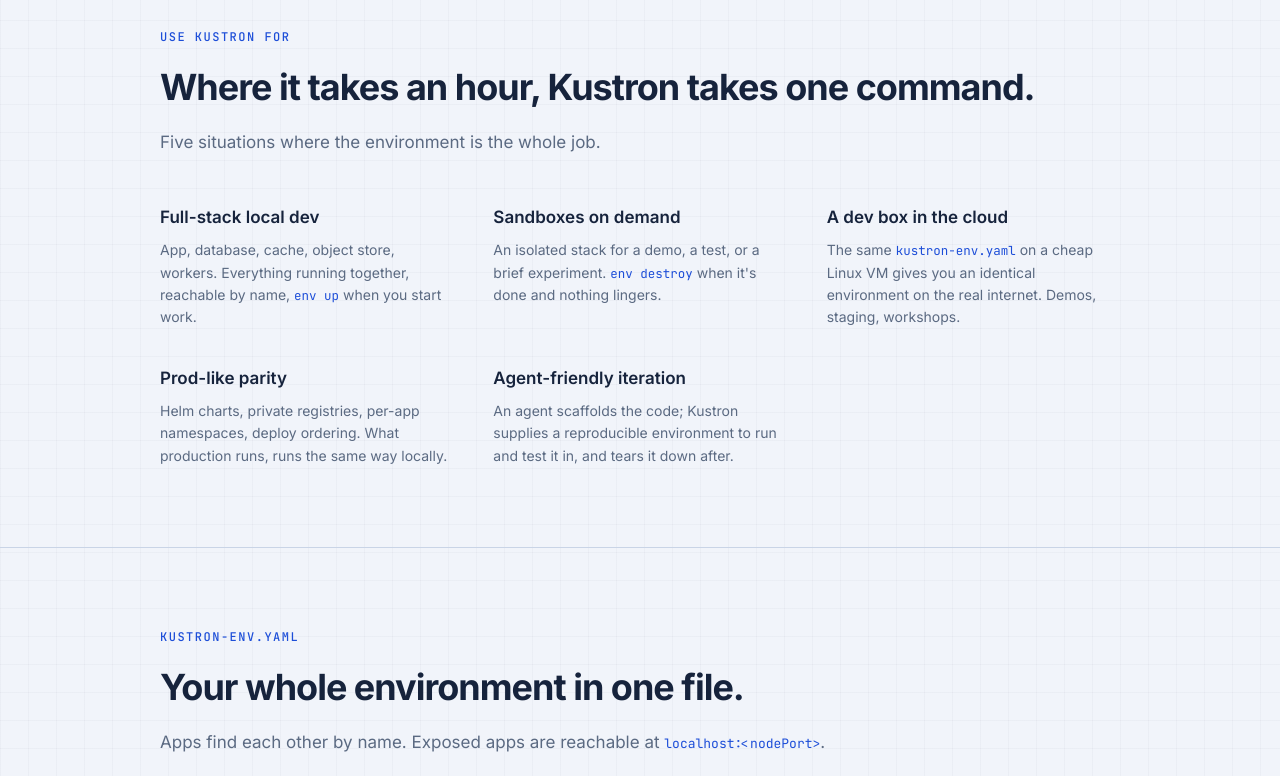
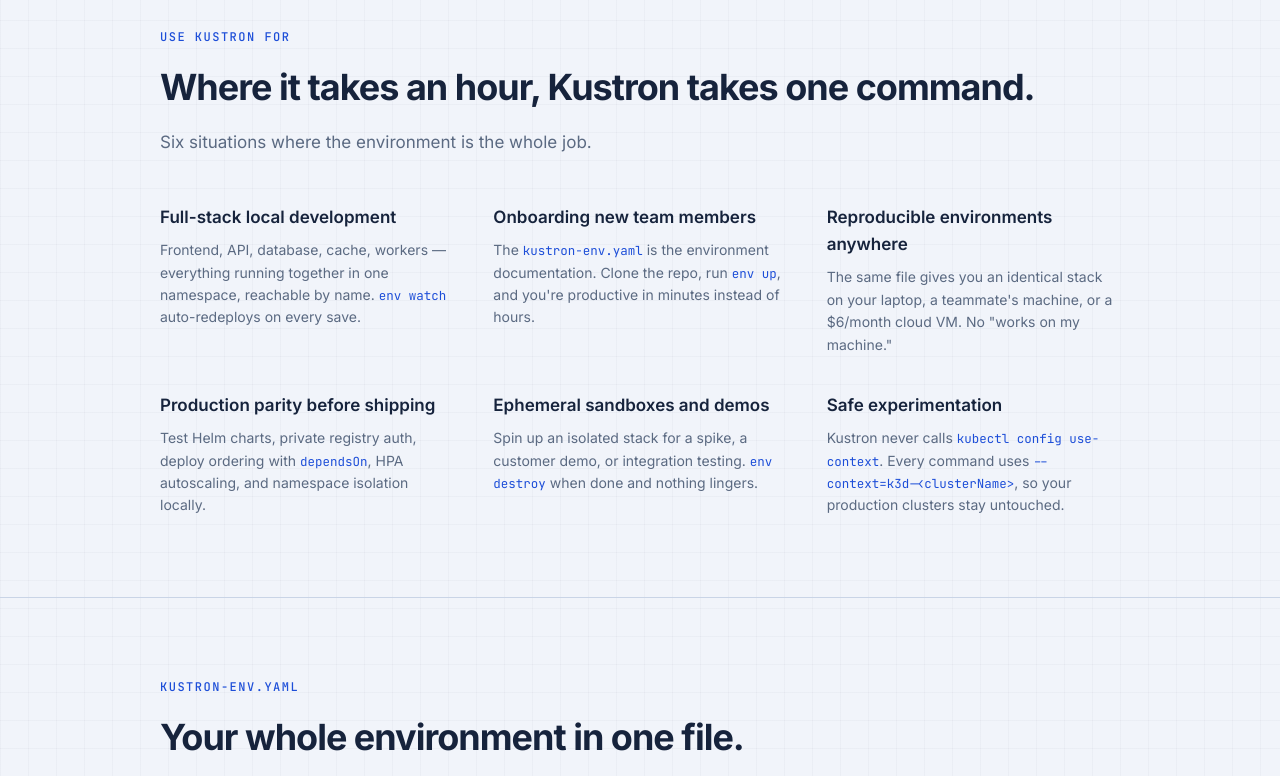
Before and after one commit to itsmunim/kustron, a website: page docs/index.html in a window 1280 px wide. Shown: the part 1380-2156 px from the top of the page. Drawn offline with nearby package versions, Linux system fonts and the light colour scheme; no server answers.

Commit message:
add: feature list

```diff
--- a/docs/index.html
+++ b/docs/index.html
@@ -1064,28 +1064,32 @@
     <div class="section-inner">
       <div class="section-label">Use kustron for</div>
       <h2>Where it takes an hour, Kustron takes one command.</h2>
-      <p class="section-sub">Five situations where the environment is the whole job.</p>
+      <p class="section-sub">Six situations where the environment is the whole job.</p>
 
       <div class="use-grid">
         <div class="use-item">
-          <h3>Full-stack local dev</h3>
-          <p>App, database, cache, object store, workers. Everything running together, reachable by name, <code>env up</code> when you start work.</p>
+          <h3>Full-stack local development</h3>
+          <p>Frontend, API, database, cache, workers — everything running together in one namespace, reachable by name. <code>env watch</code> auto-redeploys on every save.</p>
         </div>
         <div class="use-item">
-          <h3>Sandboxes on demand</h3>
-          <p>An isolated stack for a demo, a test, or a brief experiment. <code>env destroy</code> when it's done and nothing lingers.</p>
+          <h3>Onboarding new team members</h3>
+          <p>The <code>kustron-env.yaml</code> is the environment documentation. Clone the repo, run <code>env up</code>, and you're productive in minutes instead of hours.</p>
         </div>
         <div class="use-item">
-          <h3>A dev box in the cloud</h3>
-          <p>The same <code>kustron-env.yaml</code> on a cheap Linux VM gives you an identical environment on the real internet. Demos, staging, workshops.</p>
+          <h3>Reproducible environments anywhere</h3>
+          <p>The same file gives you an identical stack on your laptop, a teammate's machine, or a $6/month cloud VM. No "works on my machine."</p>
         </div>
         <div class="use-item">
-          <h3>Prod-like parity</h3>
-          <p>Helm charts, private registries, per-app namespaces, deploy ordering. What production runs, runs the same way locally.</p>
+          <h3>Production parity before shipping</h3>
+          <p>Test Helm charts, private registry auth, deploy ordering with <code>dependsOn</code>, HPA autoscaling, and namespace isolation locally.</p>
         </div>
         <div class="use-item">
-          <h3>Agent-friendly iteration</h3>
-          <p>An agent scaffolds the code; Kustron supplies a reproducible environment to run and test it in, and tears it down after.</p>
+          <h3>Ephemeral sandboxes and demos</h3>
+          <p>Spin up an isolated stack for a spike, a customer demo, or integration testing. <code>env destroy</code> when done and nothing lingers.</p>
+        </div>
+        <div class="use-item">
+          <h3>Safe experimentation</h3>
+          <p>Kustron never calls <code>kubectl config use-context</code>. Every command uses <code>--context=k3d-&lt;clusterName&gt;</code>, so your production clusters stay untouched.</p>
         </div>
       </div>
     </div>
@@ -1245,12 +1249,10 @@
           <td><code class="cmd-code"><span class="kw">kustron</span> env reload</code></td>
           <td><span class="cmd-desc">Stop all apps and bring them back up. Run this after changing
               <code>kustron-env.yaml</code>. The cluster itself is not destroyed.</span></td>
-          <td><span class="cmd-desc">Tear down and rebuild the entire environment. Run this after changing
+        </tr>
         <tr>
           <td><code class="cmd-code"><span class="kw">kustron</span> env watch</code></td>
           <td><span class="cmd-desc">Watch local source directories and auto-redeploy on file changes.</span></td>
-        </tr>
-              <code>kustron-env.yaml</code>.</span></td>
         </tr>
         <tr>
           <td><code class="cmd-code"><span class="kw">kustron</span> env stop</code></td>
@@ -1283,6 +1285,8 @@
         </tr>
         <tr>
           <td><code class="cmd-code"><span class="kw">kustron</span> app logs <span class="arg">&lt;name&gt;</span> <span class="flag">[-f]</span></code></td>
+          <td><span class="cmd-desc">Stream logs for a single app. Use <code>-f</code> to follow, <code>--tail N</code> for last N lines.</span></td>
+        </tr>
         <tr>
           <td><code class="cmd-code"><span class="kw">kustron</span> app exec <span class="arg">&lt;name&gt;</span> <span class="flag">[command...]</span></code></td>
           <td><span class="cmd-desc">Run a command inside a running app container. Defaults to <code>sh</code> if no command given.</span></td>
@@ -1291,8 +1295,6 @@
           <td><code class="cmd-code"><span class="kw">kustron</span> app forward <span class="arg">&lt;name&gt;</span> <span class="arg">&lt;localPort&gt;</span> <span class="flag">[remotePort]</span></code></td>
           <td><span class="cmd-desc">Forward a local port to an app. Useful for services that are not exposed via NodePort.</span></td>
         </tr>
-          <td><span class="cmd-desc">Stream logs for a single app. Use <code>-f</code> to follow, <code>--tail N</code> for last N lines.</span></td>
-        <tr>
           <td><code class="cmd-code"><span class="kw">kustron</span> env show-spec</code></td>
           <td><span class="cmd-desc">Pretty-print the full <code>kustron-env.yaml</code> schema with annotations.</span>
           </td>
@@ -1556,7 +1558,6 @@
         <div class="faq-item">
           <h4>Will Kustron change my kubectl context?</h4>
           <p>No. Kustron never calls <code style="font-family:'JetBrains Mono',monospace;font-size:13px;color:var(--accent)">kubectl config use-context</code>. Every kubectl and helm command includes <code style="font-family:'JetBrains Mono',monospace;font-size:13px;color:var(--accent)">--context=k3d-&lt;clusterName&gt;</code> (or <code style="font-family:'JetBrains Mono',monospace;font-size:13px;color:var(--accent)">--kube-context</code> for helm), so your global kubectl context is never touched. You can safely run <code style="font-family:'JetBrains Mono',monospace;font-size:13px;color:var(--accent)">kustron env up</code> while working with production clusters in other terminals.</p>
-          <p>A k3d cluster wants around 4GB in the podman VM. On macOS: <code style="font-family:'JetBrains Mono',monospace;font-size:13px;color:var(--accent)">podman machine init --rootful --cpus 4 --memory 4096</code> for a new machine, or <code style="font-family:'JetBrains Mono',monospace;font-size:13px;color:var(--accent)">podman machine set --memory 4096</code> + restart for an existing one.</p>
         </div>
       </div>
     </div>
```
Also changed, not shown: ReadMe.md.
